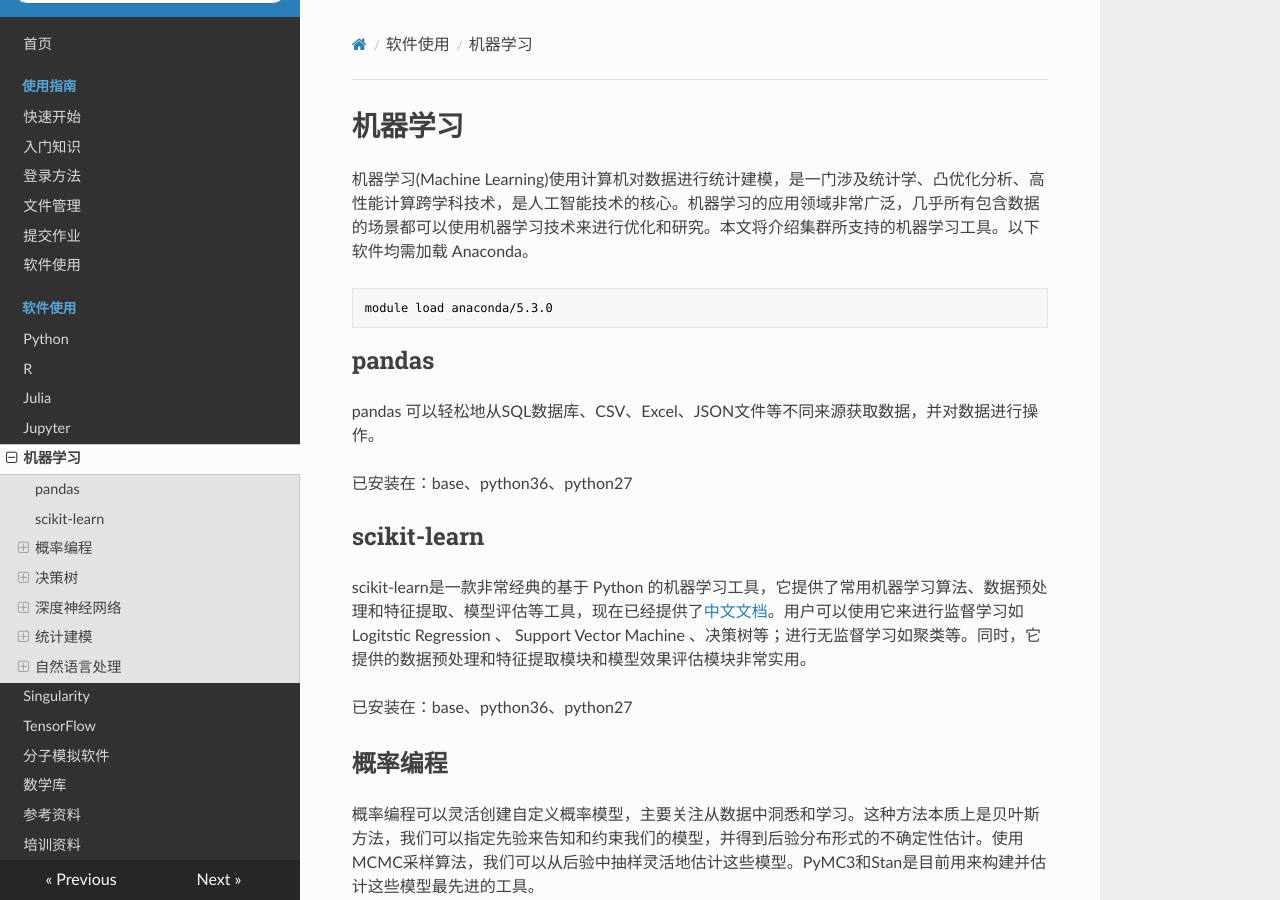
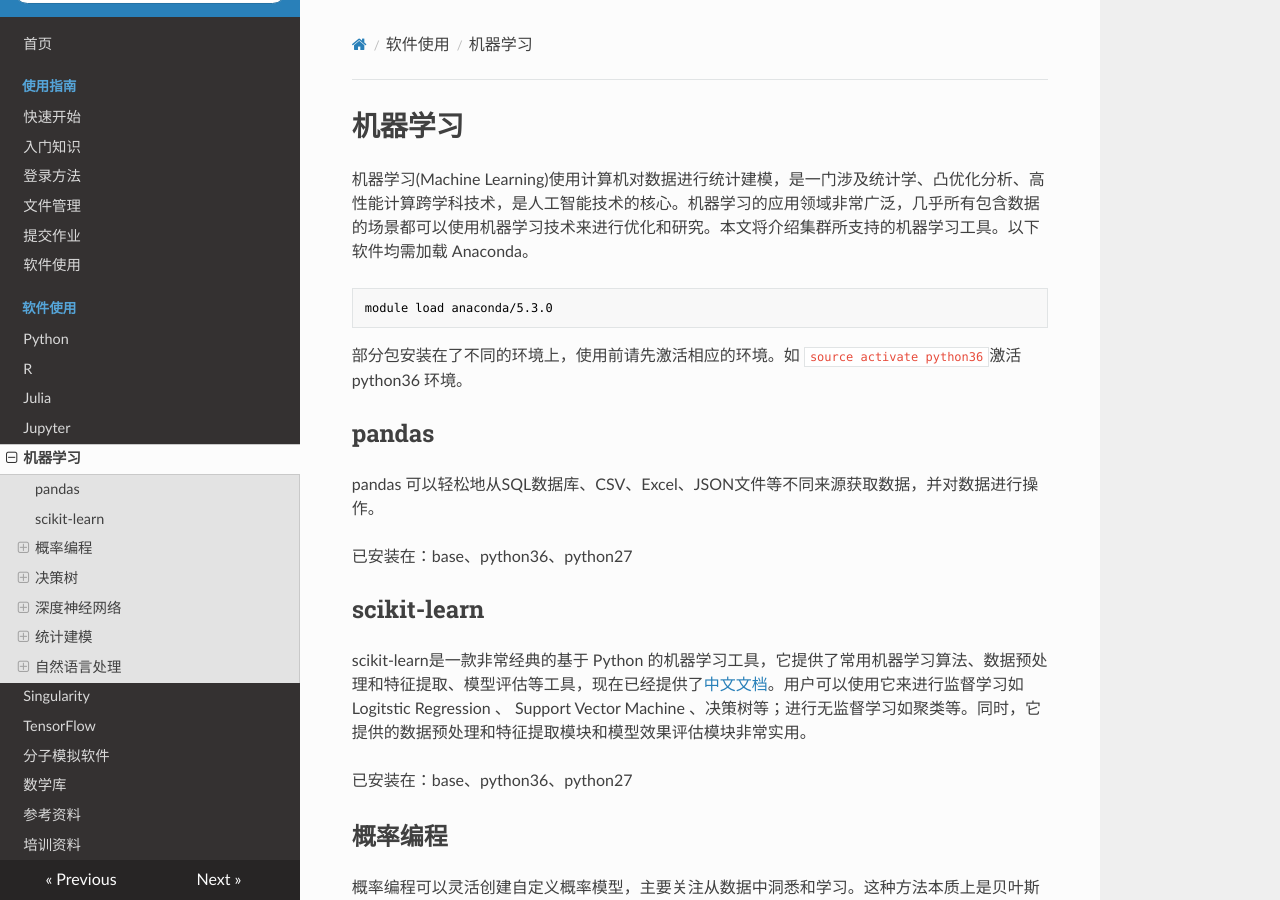
Before and after one commit to masterstevelu/cluster-support, an MkDocs documentation site: the page built from docs/manual/ml.md, in a window 1280 px wide and 900 px high. Built offline with MkDocs 1.6.1, drawn with Linux system fonts in a browser that asks for light colours; nearby versions of some CDN libraries.

Commit message:
update ml

````diff
--- a/docs/manual/ml.md
+++ b/docs/manual/ml.md
@@ -5,6 +5,8 @@
 ```bash
 module load anaconda/5.3.0
 ```
+
+部分包安装在了不同的环境上，使用前请先激活相应的环境。如 `source activate python36`激活 python36 环境。
 
 ## pandas
 
````
